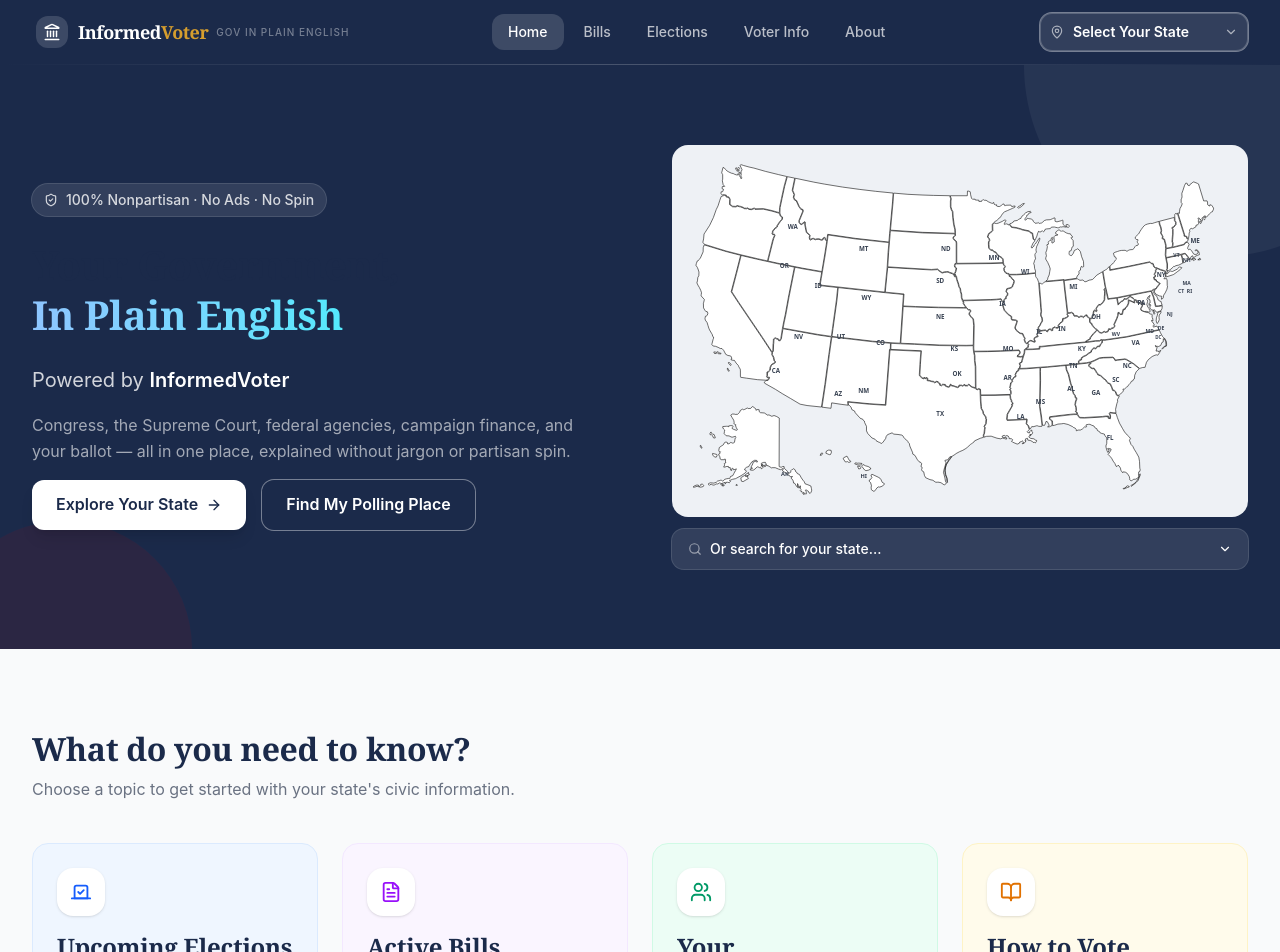
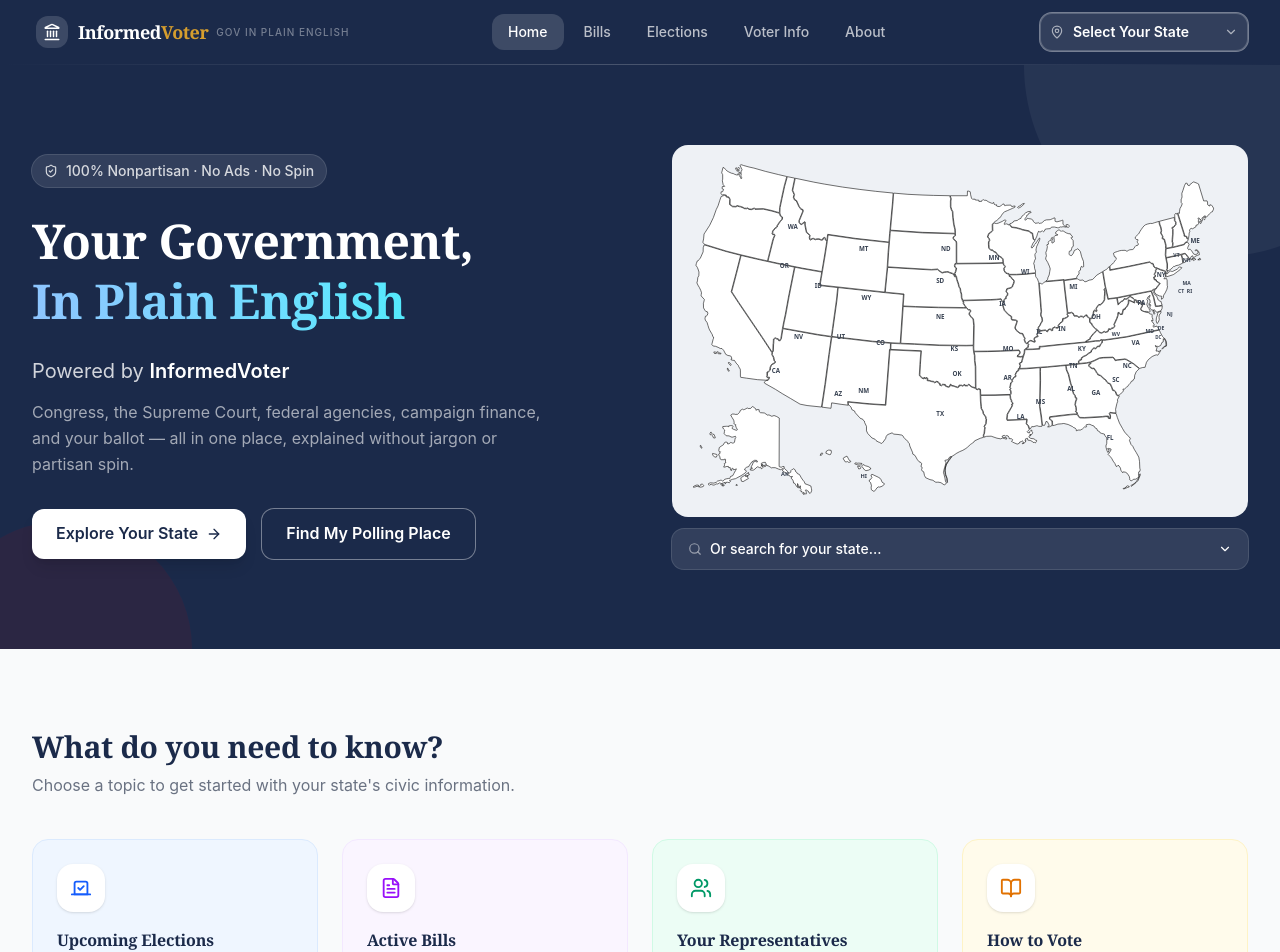
Before and after one commit to iamscott53/InformedVoter, a Next.js app: page / in a window 1280 px wide. Shown: the top 952 px of the page. Built offline with nearby package versions, Linux system fonts and the light colour scheme.

Commit message:
fix: move global styles into @layer base so Tailwind utilities always win

```diff
--- a/src/app/globals.css
+++ b/src/app/globals.css
@@ -48,8 +48,10 @@
 
 /* ─────────────────────────────────────────────
    Base Reset & Typography
+   Inside @layer base so Tailwind utilities always win
    ───────────────────────────────────────────── */
 
+@layer base {
   *,
   *::before,
   *::after {
@@ -73,8 +75,7 @@
   }
 
   /* Heading hierarchy — serif for authority/trust */
-/* :where() keeps specificity at 0 so Tailwind utility classes always win */
-:where(h1, h2, h3, h4, h5, h6) {
+  h1, h2, h3, h4, h5, h6 {
     font-family: var(--font-serif);
     font-weight: 700;
     line-height: 1.25;
@@ -82,27 +83,24 @@
     letter-spacing: -0.01em;
   }
 
-:where(h1) { font-size: clamp(1.75rem, 4vw, 2.5rem); }
-:where(h2) { font-size: clamp(1.4rem, 3vw, 2rem); }
-:where(h3) { font-size: clamp(1.15rem, 2.5vw, 1.5rem); }
-:where(h4) { font-size: 1.125rem; }
-:where(h5) { font-size: 1rem; }
-:where(h6) { font-size: 0.875rem; }
+  h1 { font-size: clamp(1.75rem, 4vw, 2.5rem); }
+  h2 { font-size: clamp(1.4rem, 3vw, 2rem); }
+  h3 { font-size: clamp(1.15rem, 2.5vw, 1.5rem); }
+  h4 { font-size: 1.125rem; }
+  h5 { font-size: 1rem; }
+  h6 { font-size: 0.875rem; }
 
   /* Body copy */
-:where(p) {
+  p {
     margin-bottom: 1rem;
     max-width: 72ch;
   }
 
-a:where(:not([class])) {
+  /* Links — no underline by default */
+  a {
     color: inherit;
     text-decoration: none;
     transition: color 0.15s ease;
-}
-
-a[class] {
-  text-decoration: none;
   }
 
   /* Only underline links inside body text (paragraphs, lists, etc.) */
@@ -120,6 +118,7 @@
   td a:hover,
   .prose a:hover {
     color: var(--civic-blue-light);
+  }
 }
 
 /* Focus styles — accessible */
```
Lines whose indentation alone changed are shown as unchanged.
